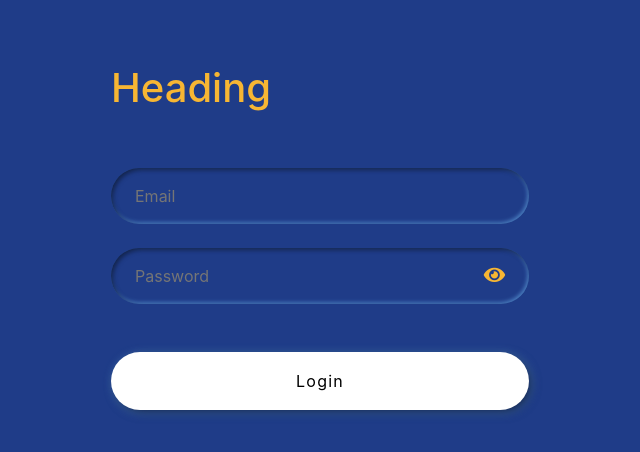
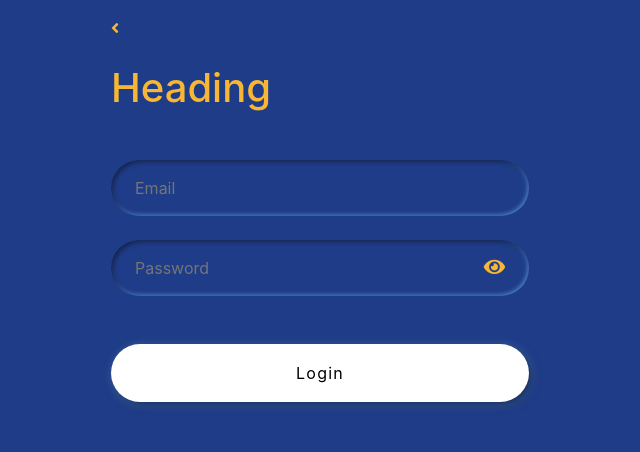
Before and after one commit to Obitrim/CWAx, a Vue app: page / in a window 1280 px wide. Both pictures are taken after a click on the button "Login". Shown: the top 452 px of the page, without its empty margins (320-960 px from the left). Built offline with nearby package versions, Linux system fonts and the light colour scheme.

Commit message:
working progress

```diff
--- a/src/assets/scss/_form.scss
+++ b/src/assets/scss/_form.scss
@@ -0,0 +1,35 @@
+.form-group {
+    position: relative;
+
+    input[type="email"],
+    input[type="text"],
+    input[type="password"] {
+        border: none;
+        border-radius: 3rem;
+        background: inherit;
+        box-shadow: inset 2px 2px 4px darken($primary, 15%),
+            inset -1px -1px 4px $tertiary;
+        color: $light;
+
+        &:focus {
+            outline: none;
+        }
+    }
+
+    .remember_me {
+        font-size: $font-size - 3px;
+    }
+
+    .icon {
+        position: absolute;
+        right: 1.5rem;
+        top: 50%;
+        transform: translateY(-50%);
+        font-size: $font-size + 3px;
+        color: $light;
+
+        i {
+            pointer-events: none;
+        }
+    }
+}
--- a/src/assets/scss/main.scss
+++ b/src/assets/scss/main.scss
@@ -6,10 +6,7 @@
 @import './transitions';
 
 // views
-@import './views/app-login';
-@import './views/app-register';
 @import './views/landing-page';
-@import './views/auth-view';
 @import './views/auth-layout';
 
 // components
--- a/src/assets/scss/views/_auth-view.scss
+++ /dev/null
@@ -1,34 +0,0 @@
-.auth_view {
-
-    .form-group {
-        position: relative;
-
-        input[type="email"],
-        input[type="text"],
-        input[type="password"] {
-            border: none;
-            border-radius: 3rem;
-            background: inherit;
-            box-shadow: inset 2px 2px 4px darken($primary, 15%),
-                inset -1px -1px 4px $tertiary;
-            color: $light;
-
-            &:focus {
-                outline: none;
-            }
-        }
-
-        .remember_me {
-            font-size: $font-size - 3px;
-        }
-
-        .icon {
-            position: absolute;
-            right: 1.5rem;
-            top: 50%;
-            transform: translateY(-50%);
-            font-size: $font-size + 3px;
-            color: $light;
-        }
-    }
-}
--- /dev/null
+++ b/src/components/form/BasePasswordField.vue
@@ -0,0 +1,59 @@
+<template>
+     <div>
+        <input
+            type="password"
+            name="password"
+            class="w-100 py-3 px-4"
+            placeholder="Password"
+            ref="passwordField"
+            @input="onInput"
+            autocomplete
+            >
+        <a
+            href="#"
+            class="icon"
+            v-if="passwordVisible"
+            @click.prevent="togglePasswordVisibility"
+            >
+            <i class="fa fa-eye-slash"></i>
+        </a>
+        <a
+            href="#"
+            class="icon"
+            v-else
+            @click.prevent="togglePasswordVisibility"
+            >
+            <i class="fa fa-eye"></i>
+        </a>
+    </div>
+</template>
+
+<script>
+export default {
+    data(){
+        return {
+            value: '',
+            passwordVisible: false
+        }
+    },
+
+    methods: {
+        togglePasswordVisibility(){
+            let passwordField = this.$refs.passwordField;
+            let inputType = passwordField.getAttribute("type");
+            let isTypePassword = inputType === "password";
+            passwordField.setAttribute(
+                "type" ,
+                isTypePassword ? 'text': 'password'
+            );
+
+            this.passwordVisible = isTypePassword;
+        },
+
+        onInput(evt){
+            this.value = evt.target.value;
+            this.$emit('input', this.value);
+        }
+    }
+};
+</script>
--- a/src/components/global.js
+++ b/src/components/global.js
@@ -1,5 +1,7 @@
 import BaseButton from '@/components/buttons/BaseButton.vue';
+import BasePasswordField from '@/components/form/BasePasswordField.vue';
 
 export default {
-    'base-button': BaseButton
+    'base-button': BaseButton,
+    'base-password-field': BasePasswordField
 };
--- a/src/views/auth/AppLogin.vue
+++ b/src/views/auth/AppLogin.vue
@@ -2,9 +2,7 @@
     <div class="auth_view">
         <auth-layout btnText="Register">
             <template #header-content>
-                <div class="pt-5">
-                    <h1>Heading</h1>
-                </div>
+                 <h1 class="py-4">Heading</h1>
             </template>
             <template>
                 <form
@@ -21,30 +19,7 @@
                             >
                     </div>
                     <div class="form-group my-4">
-                        <input
-                            type="password"
-                            name="password"
-                            class="w-100 py-3 px-4"
-                            placeholder="Password"
-                            autocomplete
-                            ref="passwordField"
-                            >
-                        <a
-                            href="#"
-                            class="icon"
-                            v-if="passwordVisible"
-                            @click.prevent="togglePasswordVisibility"
-                            >
-                            <i class="fa fa-eye-slash"></i>
-                        </a>
-                        <a
-                            href="#"
-                            class="icon"
-                            v-else
-                            @click.prevent="togglePasswordVisibility"
-                            >
-                            <i class="fa fa-eye"></i>
-                        </a>
+                        <base-password-field />
                     </div>
                     <div class="form-group">
                         <button
@@ -69,28 +44,10 @@ export default {
         AuthLayout
     },
 
-    data(){
-        return {
-            passwordVisible: false
-        }
-    },
-
     methods: {
         submit(){
-            console.log('Submitting');
+           console.log('AppLogin: Form submit');
         },
-
-        togglePasswordVisibility(){
-            let passwordField = this.$refs.passwordField;
-            let inputType = passwordField.getAttribute("type");
-            let isTypePassword = inputType === "password";
-            passwordField.setAttribute(
-                "type" ,
-                isTypePassword ? 'text': 'password'
-            );
-
-            this.passwordVisible = isTypePassword;
-        }
 
     }
 };
--- a/src/views/auth/AppRegister.vue
+++ b/src/views/auth/AppRegister.vue
@@ -2,7 +2,7 @@
     <div class="auth_view">
         <auth-layout>
             <template #header-content>
-                <div>
+                <div >
                     <h1>Register</h1>
                 </div>
             </template>
@@ -29,54 +29,10 @@
                             >
                     </div>
                     <div class="form-group my-3">
-                        <input
-                            type="password"
-                            name="password"
-                            class="w-100 py-3 px-4"
-                            placeholder="Password"
-                            autocomplete
-                            >
-                        <a
-                            href="#"
-                            class="icon"
-                            v-if="passwordVisible"
-                            @click.prevent="togglePasswordVisibility"
-                            >
-                            <i class="fa fa-eye-slash"></i>
-                        </a>
-                        <a
-                            href="#"
-                            class="icon"
-                            v-else
-                            @click.prevent="togglePasswordVisibility"
-                            >
-                            <i class="fa fa-eye"></i>
-                        </a>
+                        <base-password-field />
                     </div>
                     <div class="form-group my-3">
-                        <input
-                            type="password"
-                            name="confirmPass"
-                            class="w-100 py-3 px-4"
-                            placeholder="Confirm password"
-                            autocomplete
-                            >
-                        <a
-                            href="#"
-                            class="icon"
-                            v-if="confirmPassVisible"
-                            @click.prevent="togglePasswordVisibility"
-                            >
-                            <i class="fa fa-eye-slash"></i>
-                        </a>
-                        <a
-                            href="#"
-                            class="icon"
-                            v-else
-                            @click.prevent="togglePasswordVisibility"
-                            >
-                            <i class="fa fa-eye"></i>
-                        </a>
+                        <base-password-field/>
                     </div>
                     <div class="form-group">
                         <button
@@ -100,36 +56,10 @@ export default {
     components: {
         AuthLayout,
     },
-
-    data(){
-        return {
-            passwordVisible: false,
-            confirmPassVisible: false
-        }
-    },
-
     methods: {
         submit(){
-            console.log('Submitting');
+            console.log('AppRegister: Form submit');
         },
-
-        togglePasswordVisibility(evt){
-            let passwordField = evt.target;
-            console.log(passwordField);
-            let inputType = passwordField.getAttribute("type");
-            let isTypePassword = inputType === "password";
-
-            if(isTypePassword){
-                passwordField.setAttribute(
-                    "type" ,
-                    isTypePassword ? 'text': 'password'
-                );
-            }
-
-            this.passwordVisible = isTypePassword;
-            this.confirmPassVisible = isTypePassword;
-        }
-
     }
 };
 </script>
--- a/src/views/layouts/AuthLayout.vue
+++ b/src/views/layouts/AuthLayout.vue
@@ -3,7 +3,14 @@
         <div class="container p-3">
 
             <!-- header -->
-            <header class="pb-4">
+            <header>
+                <a
+                    href="#"
+                    class="text_light"
+                    @click.prevent="$router.go(-1)"
+                    >
+                    <i class="fa fa-angle-left"></i>
+                </a>
                 <div class="header_content">
                     <slot name="header-content"/>
                 </div>
```
Also changed, not shown: src/assets/scss/views/_app-login.scss (deleted), src/assets/scss/views/_app-register.scss (deleted).
